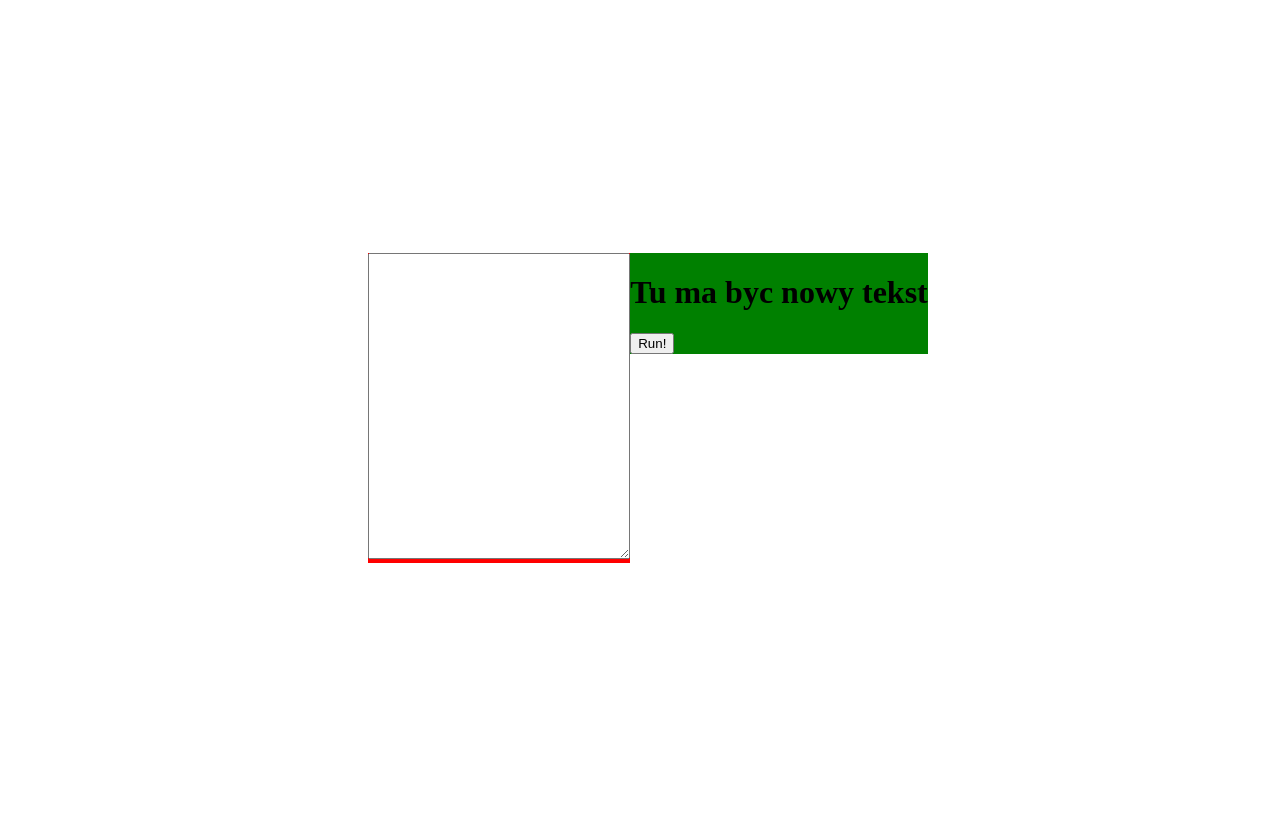
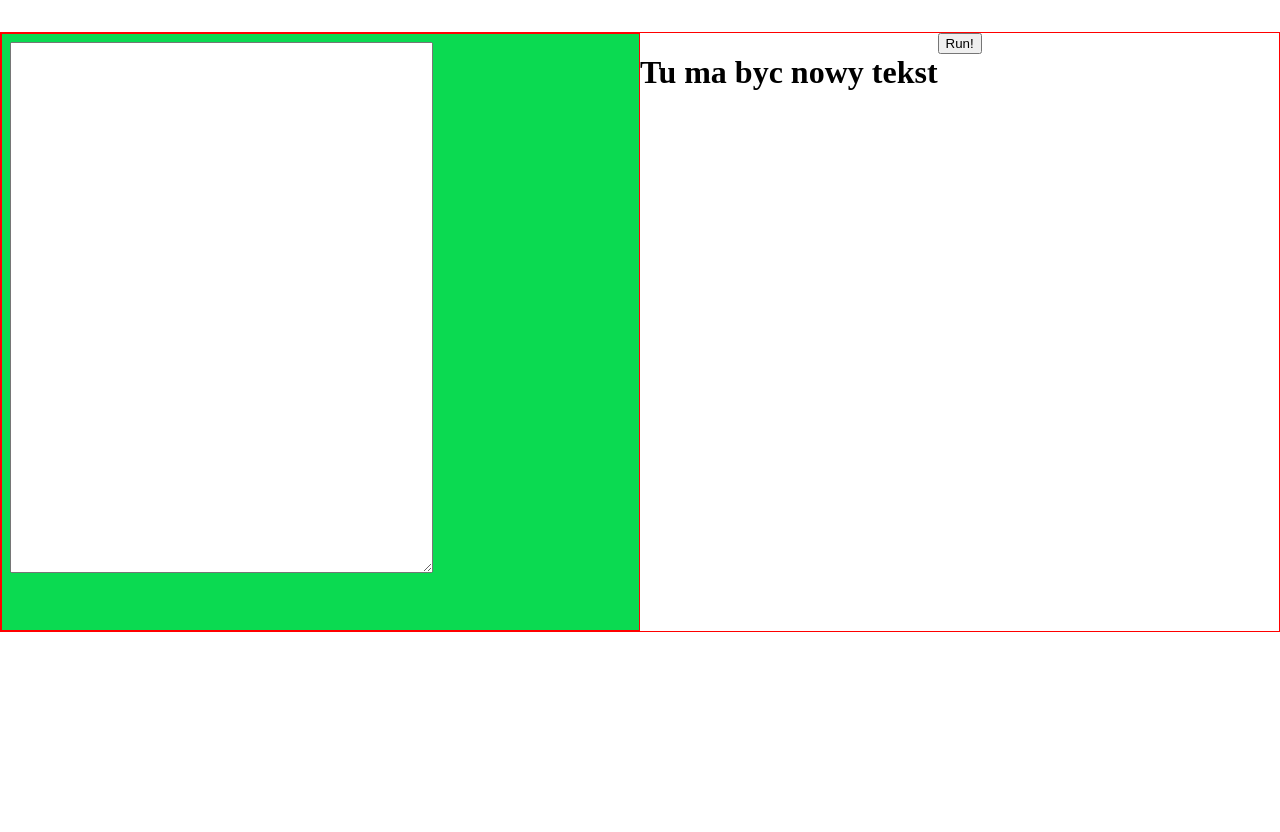
Before and after one commit to zakrza59/readfast, a PHP site: page / in a window 1280 px wide. Before the commit the page ends 563 px from the top, so only its background shows below. Run offline with PHP 8.4, Linux system fonts and the light colour scheme.

Commit message:
Better flex

```diff
--- a/index.html
+++ b/index.html
@@ -7,18 +7,16 @@
       <link rel="stylesheet" type="text/css" media="screen" href="main.css" />
     </head>
     <body>
-
-      <div id="fun">
-        <div id="field">
-          <textarea name="" id="text" cols="30" rows="20" value=""></textarea>
+        <div class="main-container">
+            <div class="left-container">
+                <textarea name="" id="text" cols="50" rows="35" value=""></textarea>
+            </div>
+            <div class="right-container">
+                <h1 id="y">Tu ma byc nowy tekst</h1>
+                <button onclick="showWords()">Run!</button>
+            </div>
+            </div>
         </div>
-
-        <div id="reading">
-          <h1 id="y">Tu ma byc nowy tekst</h1>
-          <button onclick="showWords()">Run!</button>
-        </div>
-      </div>
-
     </body>
     <script>
       function showWords() {
@@ -29,7 +27,7 @@
         (function looper() {
           document.getElementById('y').innerHTML = x[i];
           if (++i < x.length) {
-            setTimeout(looper, 400);
+            setTimeout(looper, 200);
           }
         })();
       }
--- a/main.css
+++ b/main.css
@@ -1,22 +1,40 @@
+html, body {
+  height: 100%;
+  background-color: #FFF;
+  margin: 0;
+  padding: 0;
+}
 body {
   display: flex;
-  width: 100vw;
-  height: 100vh;
   justify-content: center;
-  align-items: center;
+  align-items: flex-start;
+
+  margin-top: 2em;
 }
+div {
+  box-sizing: border-box;
 
-#fun {
+}
+.main-container {
   display: flex;
-  flex-flow: row wrap-reverse;
-  justify-content: center;
-  align-items: flex-end;
+  width: 100%;
+  height: 75%;
+  max-height: 75%;
+  border: 1px solid red;
 }
-
-#field {
-  background-color: red;
+.left-container {
+  flex: 0 1 50%;
+  min-height: 100%;
+  max-width: 50%;
+  border: 1px solid red;
+  background: #0BDA51;
+  padding: .5em;
 }
-
-#reading {
-  background: green;
+.right-container {
+  flex: 0 1 50%;
+  display: flex;
+  height: 100%;
+  max-width: 50%;
+  flex-wrap: wrap;
+  align-items: flex-start;
 }
```
